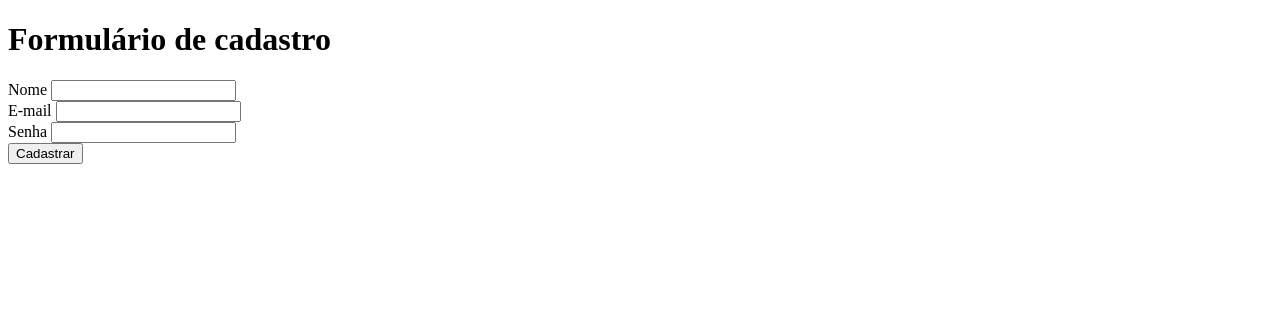
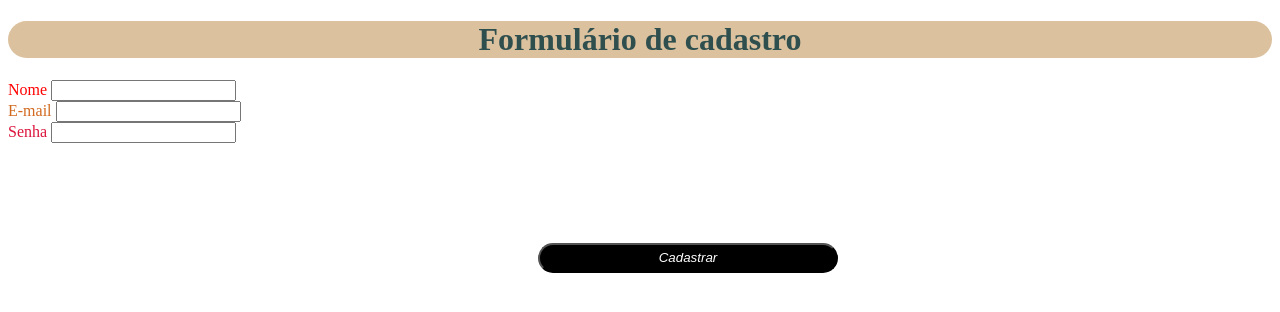
Before and after one commit to ruriquef/exercicio-HTML, a plain HTML site: page index.html in a window 1280 px wide. Drawn offline with Linux system fonts and the light colour scheme.

Commit message:
Criando estilos com css

```diff
--- /dev/null
+++ b/index.css
@@ -0,0 +1,31 @@
+.h1{
+
+    text-align: center;
+    background-color: rgb(219, 193, 158);
+    border-radius: 400cm;
+    color: darkslategray;
+}
+
+.name{
+    color: #ff0000;
+}
+
+.e-mail{
+    color: chocolate;
+}
+
+.senha{
+    color: crimson;
+}
+
+.button{
+    border-radius: 18px;
+    height: 30px;
+    width: 300px;
+    margin-block: 100px;
+    margin-left: 530px;
+    text-align: center;
+    background-color: rgb(0, 0, 0);
+    font-style: italic;
+    color: white;
+}
--- a/index.html
+++ b/index.html
@@ -4,22 +4,23 @@
     <meta charset="UTF-8">
     <meta name="viewport" content="width=device-width, initial-scale=1.0">
     <title>Formulário</title>
+    <link rel="stylesheet" href="index.css">
 </head>
 <body>
     <header>
-        <h1>Formulário de cadastro</h1>
+        <h1 class="h1">Formulário de cadastro</h1>
     </header>
     <form>
-        <label for="nome">Nome</label>
+        <label class="name" for="nome">Nome</label>
         <input id="nome" type="text">
         <br>
-        <label for="e-mail">E-mail</label>
+        <label class="e-mail" for="e-mail">E-mail</label>
         <input type="email" id="e-mail">
         <br>
-        <label for="senha">Senha</label>
+        <label class="senha" for="senha">Senha</label>
         <input type="password" id="senha">
         <br>
-        <button type="submit">Cadastrar</button>
+        <button class="button" type="submit">Cadastrar</button>
     </form>
 </body>
 </html>
```
Also changed, not shown: imagem_module 3.jpg (added).
